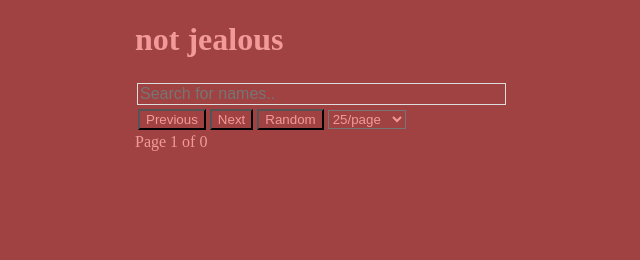
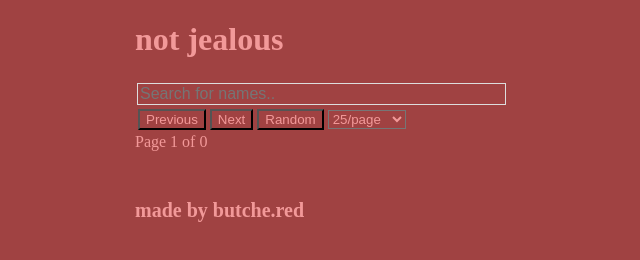
Before and after one commit to not-jealous/notjealous, a website: page index.html in a window 1280 px wide. Shown: the whole page, without its empty margins (255-895 px from the left). Drawn offline with nearby package versions, Linux system fonts and the light colour scheme; no server answers.

Commit message:
add a link back to butche.red

```diff
--- a/index.html
+++ b/index.html
@@ -35,6 +35,7 @@
   </table>
   <span id="pageInfo" class="page-info"></span>
   <ul id="nameList"></ul>
+  <h1 id="site-footer"><a href="https://butche.red">made by butche.red</a></h1>
 
 </div>
 </body>
--- a/main.css
+++ b/main.css
@@ -68,6 +68,17 @@
       margin: auto;
     }
 
+}
+
+#site-footer {
+  text-align: center;
+}
+
+#site-footer a {
+  color: inherit;
+  text-decoration: none;
+  font-size: 20px;
+}
 /* --- Desktop view --- */
 @media screen and (min-width: 768px) {
   table {
```
